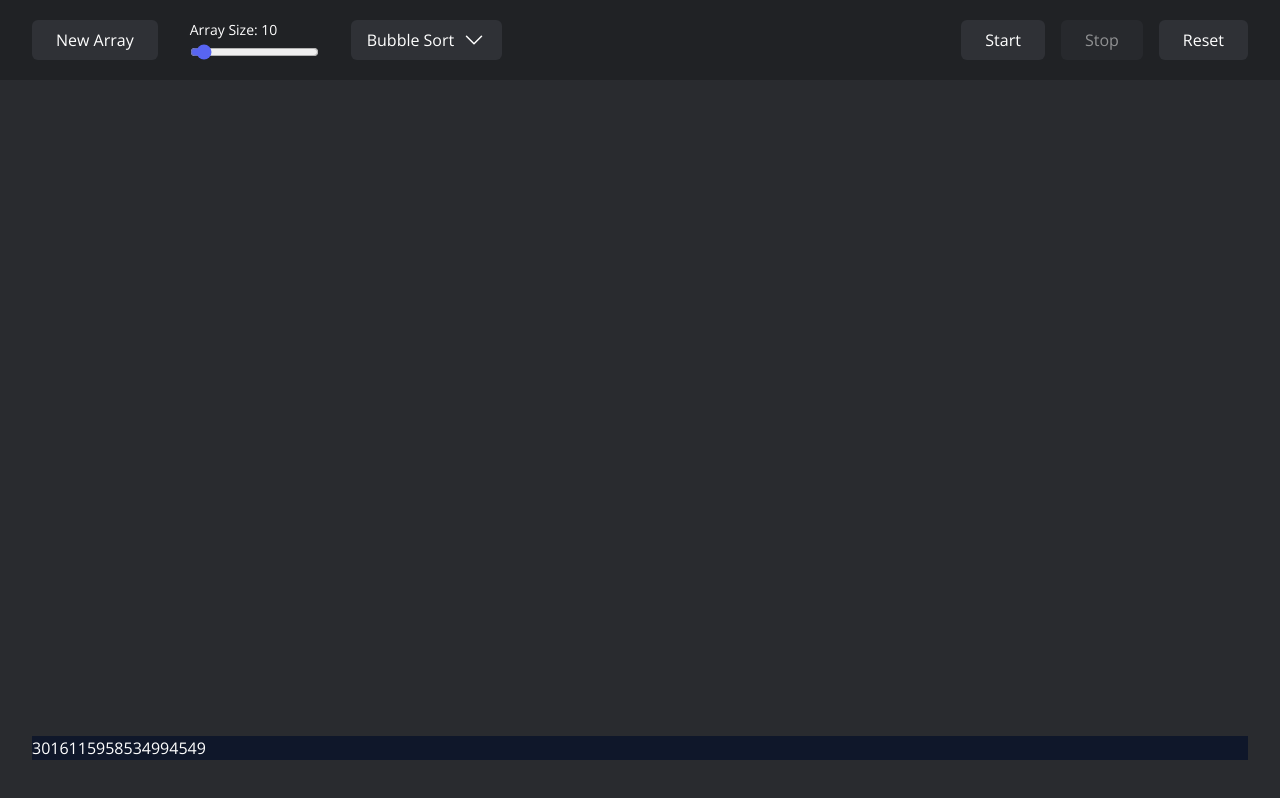
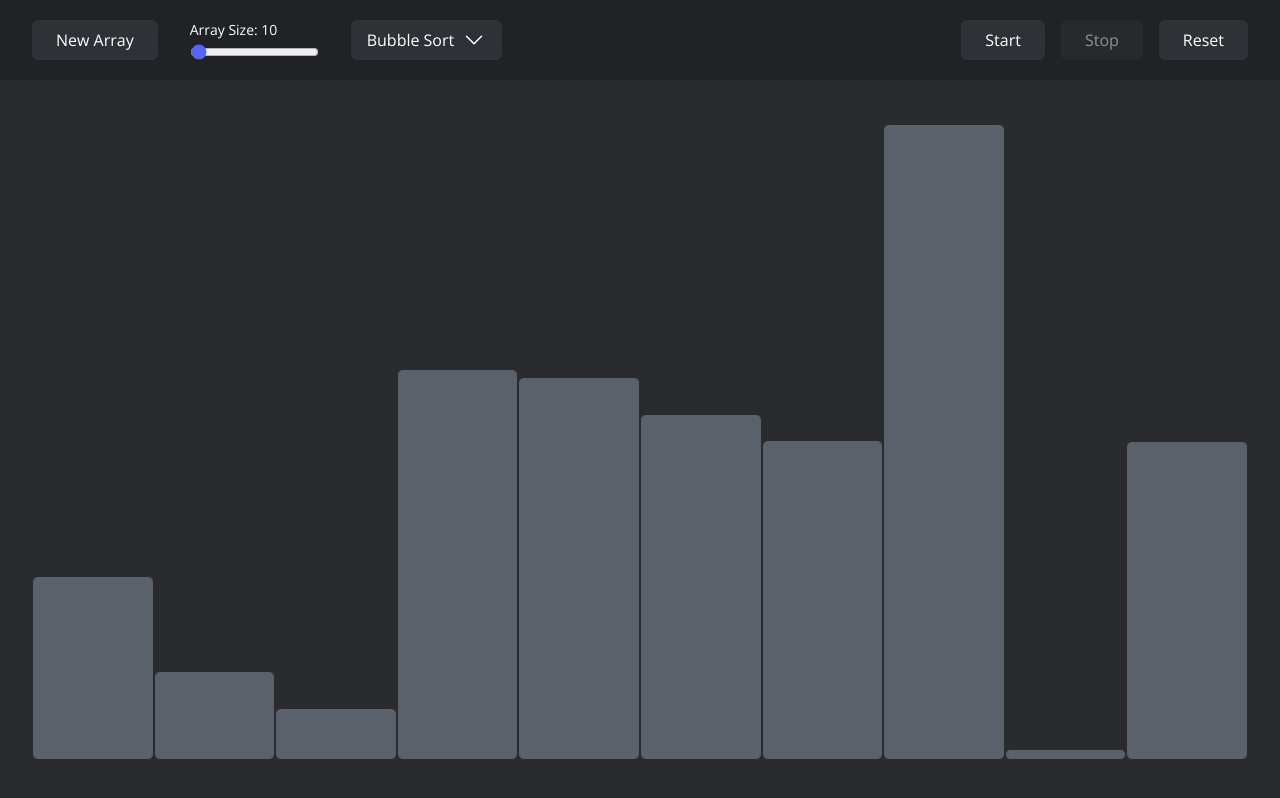
Before and after one commit to arkatsy/sorting-visualizer, a React (Vite) app: page / in a window 1280 px wide. Built offline with nearby package versions, Linux system fonts and the light colour scheme.

Commit message:
display the current array

```diff
--- a/src/Settings.tsx
+++ b/src/Settings.tsx
@@ -204,6 +204,7 @@ function InputRange({
       <input
         type="range"
         min={5}
+        max={450}
         value={value}
         onChange={onChange}
         className="w-full accent-[#5865f2]"
--- a/src/Visualizer.tsx
+++ b/src/Visualizer.tsx
@@ -1,8 +1,16 @@
 export default function Visualizer({ array }: { array: Array<number> }) {
   return (
     <VisualizerLayout>
-      <main className="w-full bg-slate-900 my-4 lg:my-10">
-        <div>{array}</div>
+      <main className=" my-4 lg:my-10 flex items-end justify-center max-w-[1920px]">
+        {array.map((value, index) => (
+          <div
+            className="bg-[#5b616b] border border-[#292b2f] flex items-center justify-center text-white w-full rounded-md"
+            style={{
+              height: `${value}px`,
+            }}
+            key={index}
+          />
+        ))}
       </main>
     </VisualizerLayout>
   );
--- a/src/settings_state.ts
+++ b/src/settings_state.ts
@@ -1,5 +1,5 @@
 const MIN = 5;
-const MAX = 100;
+const MAX = 680;
 
 export enum SettingsActionType {
   CHANGE_STATUS = "CHANGE_STATUS",
```
